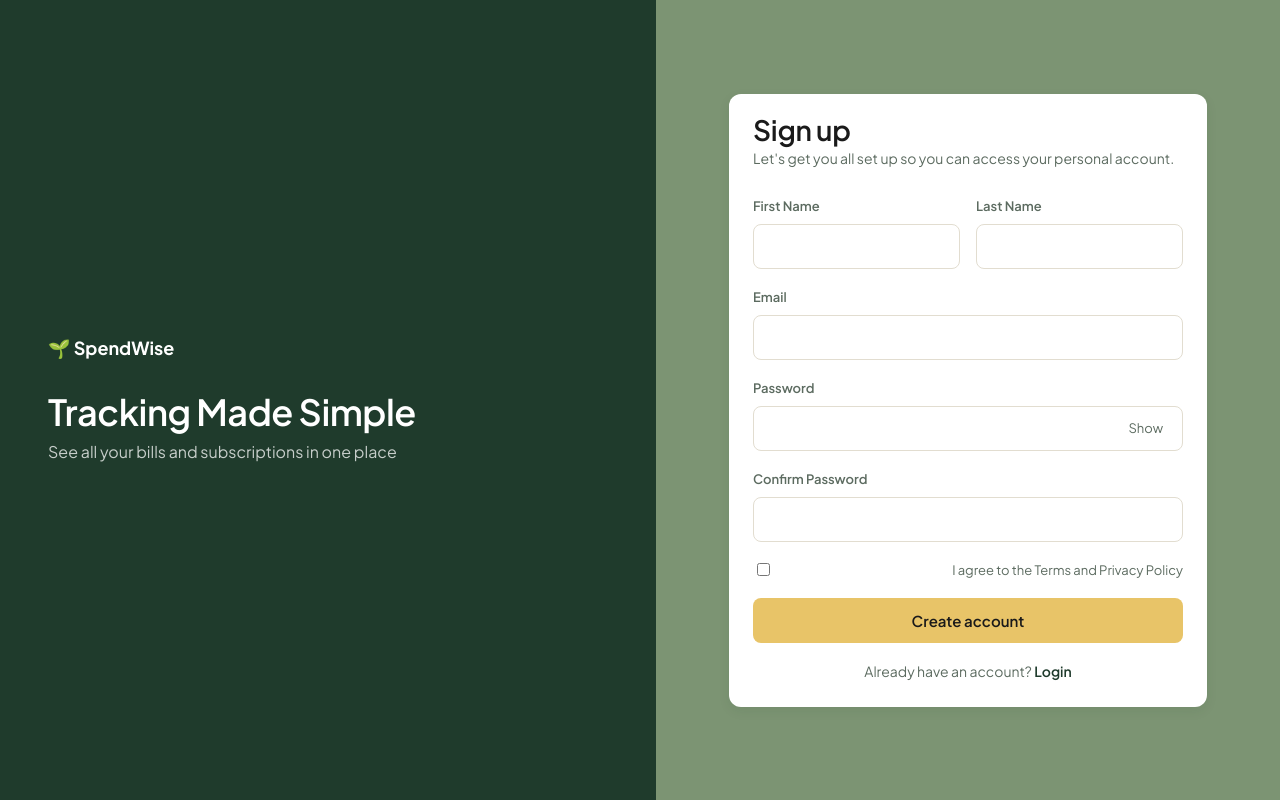
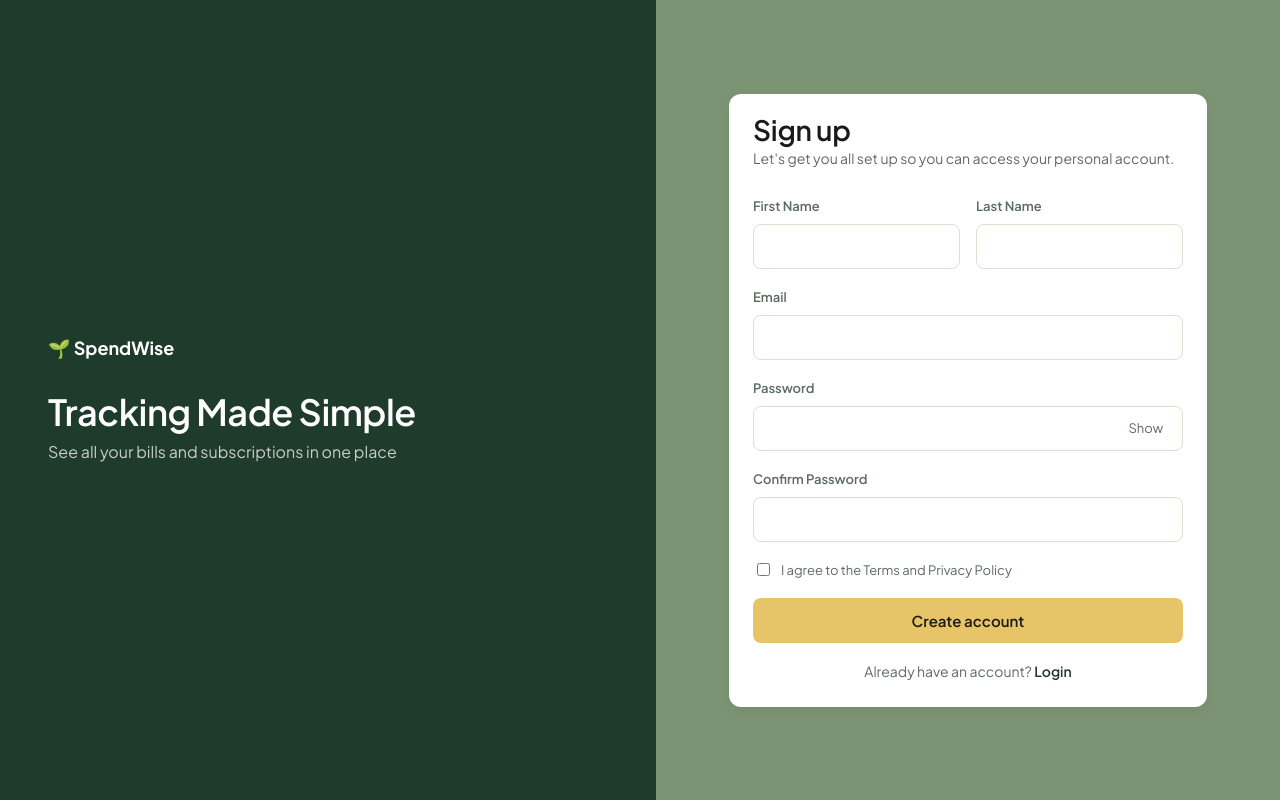
Before and after one commit to Namishr69/SpendWise-COMP602, a React app in the folder frontend/: page /signup in a window 1280 px wide. Built offline with nearby package versions, Linux system fonts and the light colour scheme; no server answers; the HTML template or start-up script is replaced by a standard one.

Commit message:
fix: terms and service alignment

```diff
--- a/frontend/src/pages/AuthForm.css
+++ b/frontend/src/pages/AuthForm.css
@@ -42,6 +42,15 @@
   margin-bottom: var(--space-md);
 }
 
+.auth-form__terms-row {
+  display: flex;
+  align-items: center;
+  gap: 8px;
+  font-size: 13px;
+  color: var(--color-ink-soft);
+  margin-bottom: var(--space-md);
+}
+
 .auth-form__error {
   color: var(--color-danger);
   font-size: 14px;
--- a/frontend/src/pages/SignupPage.jsx
+++ b/frontend/src/pages/SignupPage.jsx
@@ -92,7 +92,7 @@ function SignupPage() {
             onChange={(e) => setConfirmPassword(e.target.value)}
             disabled={submitting}
           />
-          <label className="auth-form__checkbox-row">
+          <label className="auth-form__terms-row">
             <input type="checkbox" checked={agreed} onChange={(e) => setAgreed(e.target.checked)} disabled={submitting} />
             I agree to the Terms and Privacy Policy
           </label>
```
